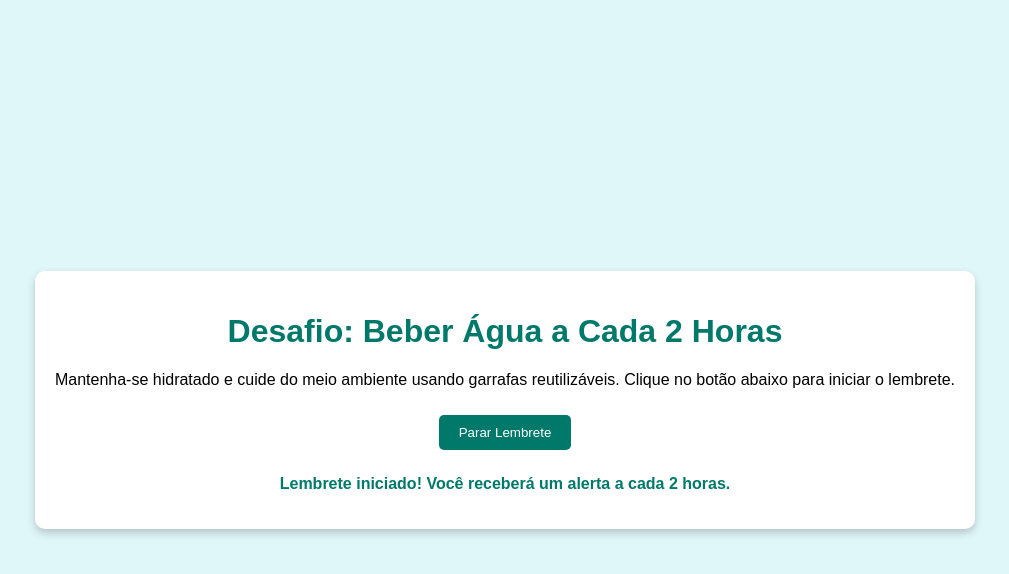
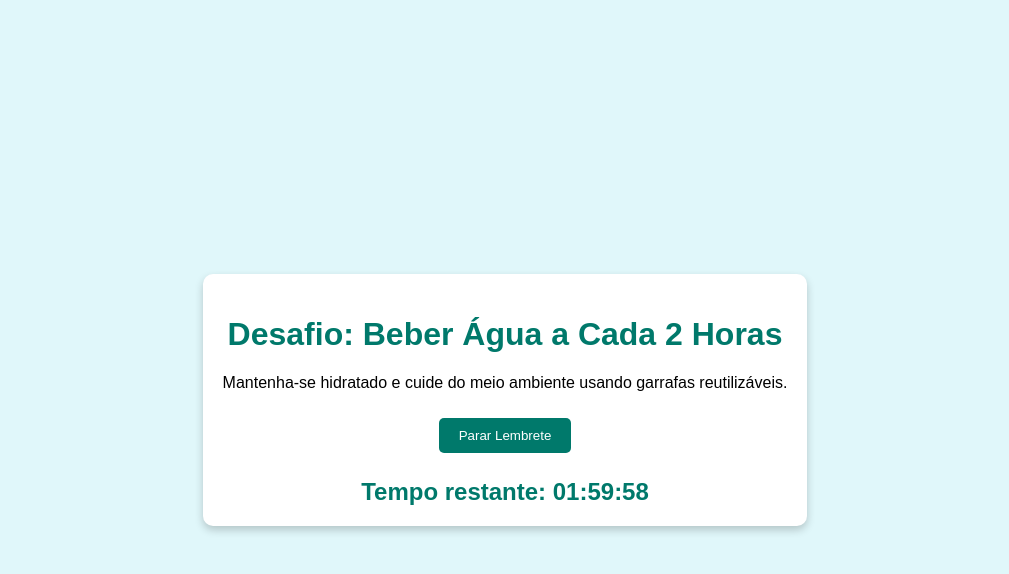
Before and after one commit to DiegoRomeroChaves/GREEN-MIND-DESAFIOS, a plain HTML site: page beber_mais_agua.html in a window 1280 px wide. Both pictures are taken after a click on the button "Iniciar Lembrete". Shown: the whole page, without its empty margins (135-1144 px from the left). Drawn offline with Linux system fonts and the light colour scheme.

Commit message:
BEBER AGUA

```diff
--- a/beber_mais_agua.html
+++ b/beber_mais_agua.html
@@ -1,5 +1,5 @@
 <!DOCTYPE html>
-<html lang="pt-BR">
+<html lang="pt-br">
 <head>
     <meta charset="UTF-8">
     <meta name="viewport" content="width=device-width, initial-scale=1.0">
@@ -9,11 +9,13 @@
 <body>
     <div class="container">
         <h1>Desafio: Beber Água a Cada 2 Horas</h1>
-        <p>Mantenha-se hidratado e cuide do meio ambiente usando garrafas reutilizáveis. Clique no botão abaixo para iniciar o lembrete.</p>
-        <button id="startReminder" onclick="startReminder()">Iniciar Lembrete</button>
-        <button id="stopReminder" onclick="stopReminder()" style="display:none;">Parar Lembrete</button>
-        <p id="statusMessage"></p>
+        <p>Mantenha-se hidratado e cuide do meio ambiente usando garrafas reutilizáveis.</p>
+        <button id="startReminder" onclick="startTimer()">Iniciar Lembrete</button>
+        <button id="stopReminder" onclick="stopTimer()" style="display: none;">Parar Lembrete</button>
+        <div id="statusMessage"></div>
+        <div id="countdown" style="font-size: 1.5em; color: #00796b; margin-top: 15px;"></div>
     </div>
+
     <script src="script.js"></script>
 </body>
 </html>
--- a/script.js
+++ b/script.js
@@ -1,27 +1,38 @@
-let reminderInterval;
+let countdownInterval;
+let countdownTime = 2 * 60 * 60; // 2 hours in seconds
 
-function startReminder() {
-    // Define o intervalo para o lembrete (2 horas = 7200000 ms)
-    reminderInterval = setInterval(() => {
-        alert("Lembrete: Beba água!");
-    }, 7200000);
+function startTimer() {
+    document.getElementById("startReminder").style.display = "none";
+    document.getElementById("stopReminder").style.display = "inline-block";
+    countdownTime = 2 * 60 * 60; // Reinicia para 2 horas
+    updateCountdownDisplay();
 
-    // Atualiza a interface
-    document.getElementById("startReminder").style.display = "none";
-    document.getElementById("stopReminder").style.display = "inline";
-    document.getElementById("statusMessage").innerText = "Lembrete iniciado! Você receberá um alerta a cada 2 horas.";
+    countdownInterval = setInterval(() => {
+        countdownTime--;
+        updateCountdownDisplay();
+
+        if (countdownTime <= 0) {
+            alert("Hora de beber água!");
+            countdownTime = 2 * 60 * 60; // Reinicia o contador para 2 horas
+        }
+    }, 1000);
 }
 
-function stopReminder() {
-    // Limpa o intervalo do lembrete
-    clearInterval(reminderInterval);
-
-    // Atualiza a interface
-    document.getElementById("startReminder").style.display = "inline";
+function stopTimer() {
+    clearInterval(countdownInterval);
+    document.getElementById("startReminder").style.display = "inline-block";
     document.getElementById("stopReminder").style.display = "none";
-    document.getElementById("statusMessage").innerText = "Lembrete parado.";
+    document.getElementById("countdown").innerText = "";
 }
 
+function updateCountdownDisplay() {
+    const hours = Math.floor(countdownTime / 3600);
+    const minutes = Math.floor((countdownTime % 3600) / 60);
+    const seconds = countdownTime % 60;
+
+    document.getElementById("countdown").innerText =
+        `Tempo restante: ${hours.toString().padStart(2, '0')}:${minutes.toString().padStart(2, '0')}:${seconds.toString().padStart(2, '0')}`;
+}
 
 
 
--- a/style-beba_agua.css
+++ b/style-beba_agua.css
@@ -39,3 +39,10 @@
     margin-top: 15px;
     font-weight: bold;
 }
+
+#countdown {
+    font-size: 1.5em;
+    color: #00796b;
+    margin-top: 15px;
+    font-weight: bold;
+}
```
Lines whose indentation alone changed are shown as unchanged.
